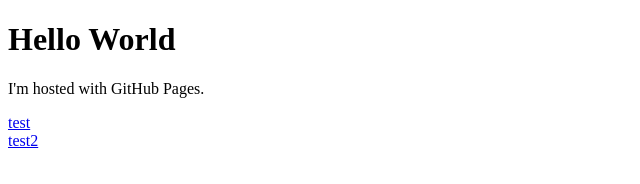
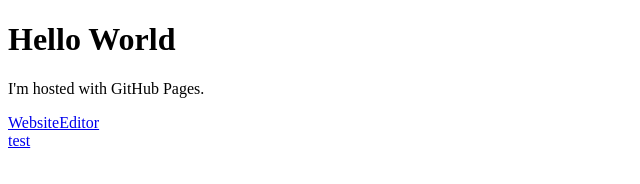
Before and after one commit to nojaja/nojaja.github.io, a plain HTML site: page index.html in a window 1280 px wide. Shown: the whole page, without its empty margins (0-640 px from the left). Drawn offline with Linux system fonts and the light colour scheme.

Commit message:
Update index.html

```diff
--- a/index.html
+++ b/index.html
@@ -4,8 +4,8 @@
 <h1>Hello World</h1>
 <p>I'm hosted with GitHub Pages.</p>
 
-<a href="./node-htmlcompiler/">test</a><br />
-<a href="./node-htmlcompiler/index2.html">test2</a>
+<a href="./SiteEditor/">WebsiteEditor</a><br />
+<a href="./node-htmlcompiler/">test</a>
 
 <script>
   (function(i,s,o,g,r,a,m){i['GoogleAnalyticsObject']=r;i[r]=i[r]||function(){
```
